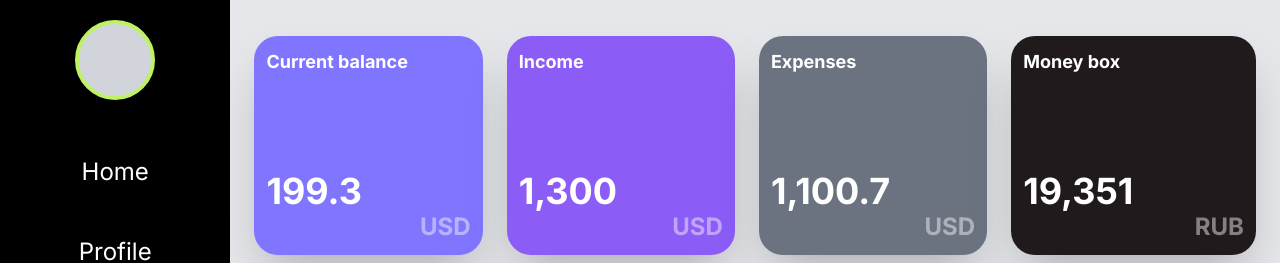
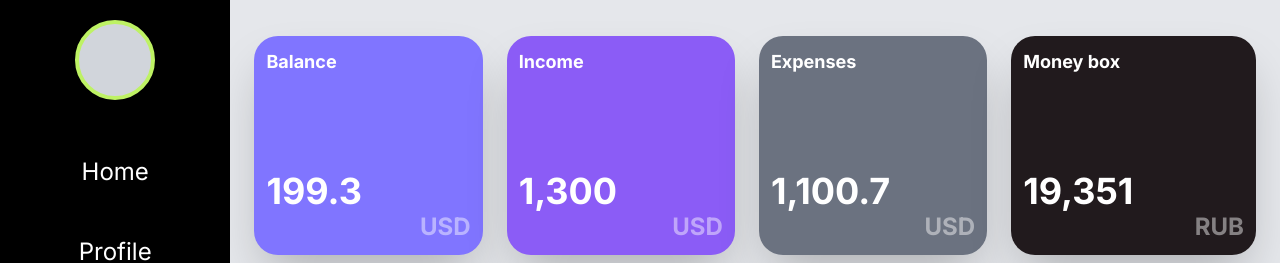
Before and after one commit to m1a2023/nexp-front, a Next.js app: page / in a window 1280 px wide. Shown: the top 263 px of the page. Built offline with nearby package versions, Linux system fonts and the light colour scheme.

Commit message:
Added devlist.md

```diff
--- a/src/app/page.js
+++ b/src/app/page.js
@@ -27,7 +27,7 @@ export default function Home() {
         <div className="h-1/3 w-full flex flex-row py-3 gap-6 ">
           <div className="w-3/4 h-full flex felx-row gap-6">
             <TemplateMoneyCard
-              cardTitle={"Current balance"}
+              cardTitle={"Balance"}
               mainInformation={"199.3"}
               currency={"USD"}
               color={"bg-medium-state-blue"}
```
Also changed, not shown: 1 other file (tests, documents, lock files or other folders).
